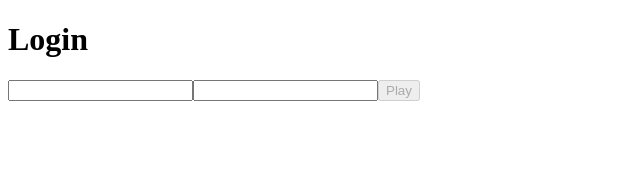
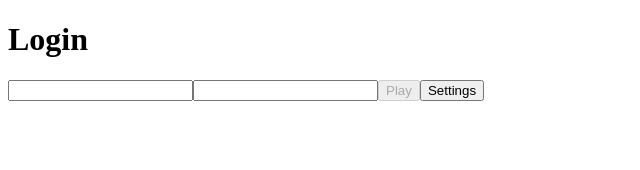
Before and after one commit to aysllanferreira/Projeto-18-Trivia, a React (Create React App) app: page / in a window 1280 px wide. Shown: the top 170 px of the page, without its empty margins (0-640 px from the left). Built offline with nearby package versions, Linux system fonts and the light colour scheme.

Commit message:
req: 3 - Feito

```diff
--- a/src/App.js
+++ b/src/App.js
@@ -1,6 +1,6 @@
 import React from 'react';
 import { Switch, Route } from 'react-router-dom';
-import { Login, Game } from './pages';
+import { Login, Game, Settings } from './pages';
 
 function App() {
   return (
@@ -8,6 +8,7 @@ function App() {
       <Switch>
         <Route exact path="/" component={ Login } />
         <Route path="/game" component={ Game } />
+        <Route path="/settings" component={ Settings } />
       </Switch>
     </div>
   );
--- a/src/pages/Login.js
+++ b/src/pages/Login.js
@@ -42,6 +42,10 @@ function Login() {
     history.push('/game');
   };
 
+  const handleSettings = () => {
+    history.push('/settings');
+  };
+
   return (
     <div>
       <h1>Login</h1>
@@ -65,6 +69,14 @@ function Login() {
         >
           Play
         </button>
+
+        <button
+          type="button"
+          data-testid="btn-settings"
+          onClick={ handleSettings }
+        >
+          Settings
+        </button>
       </form>
     </div>
   );
--- /dev/null
+++ b/src/pages/Settings.js
@@ -0,0 +1,13 @@
+import React from 'react';
+
+function Settings() {
+  return (
+    <div>
+      <h1 data-testid="settings-title">
+        Settings
+      </h1>
+    </div>
+  );
+}
+
+export default Settings;
--- a/src/pages/index.js
+++ b/src/pages/index.js
@@ -1,7 +1,9 @@
 import Login from './Login';
 import Game from './Game';
+import Settings from './Settings';
 
 export {
   Login,
   Game,
+  Settings,
 };
```
